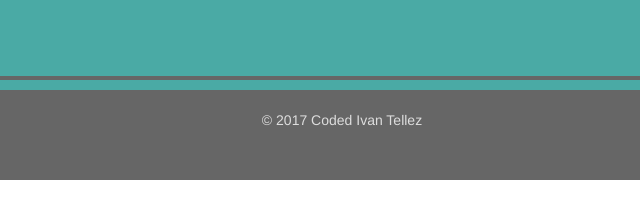
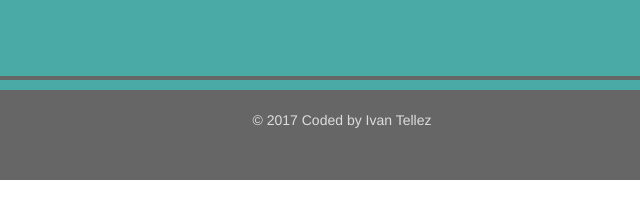
Before and after one commit to IvanTellezM/IvanTellezM.github.io, a plain HTML site: page marketing.html in a window 1280 px wide. Shown: the full height of the page, 298-938 px from the left. Drawn offline with nearby package versions, Linux system fonts and the light colour scheme.

Commit message:
fixed pages

```diff
--- a/marketing.html
+++ b/marketing.html
@@ -38,7 +38,7 @@
 
 
         <footer>
-            <p><span> &copy; 2017 Coded Ivan Tellez</span></p>
+            <p><span> &copy; 2017 Coded by Ivan Tellez</span></p>
         </footer>
 
     </div>
```
